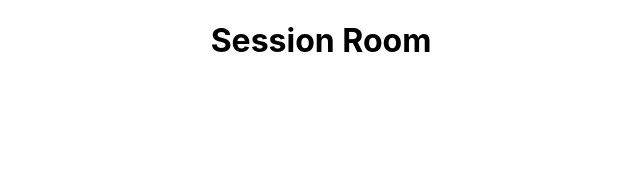
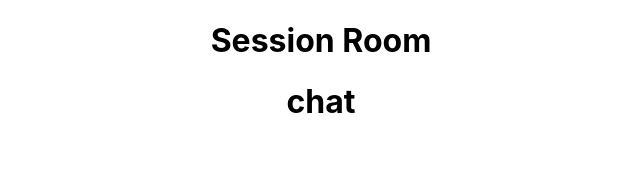
Before and after one commit to linelie00/dotStar, a React (Create React App) app in the folder client/: page /room in a window 1280 px wide. Shown: the top 172 px of the page, without its empty margins (319-959 px from the left). Built offline with nearby package versions, Linux system fonts and the light colour scheme.

Commit message:
[Chore] ESLint & Prettier, Airbnb Style Guide 설정

```diff
--- a/client/src/SessionRoomPage.js
+++ b/client/src/SessionRoomPage.js
@@ -1,11 +1,13 @@
 import React from 'react';
+import Chat from './chatting/Chat.js';
 
-const MainPage = () => {
+const RoomPage = () => {
   return (
     <div>
         <h1>Session Room</h1>
+        <Chat />
     </div>
   );
 };
 
-export default MainPage;
+export default RoomPage;
```
Also changed, not shown: client/package.json (+10 -1 lines), client/src/chatting/Chat.js (renamed from client/chatting/chat.js), client/src/chatting/chat.css (added), 1 other file (tests, documents, lock files or other folders).
